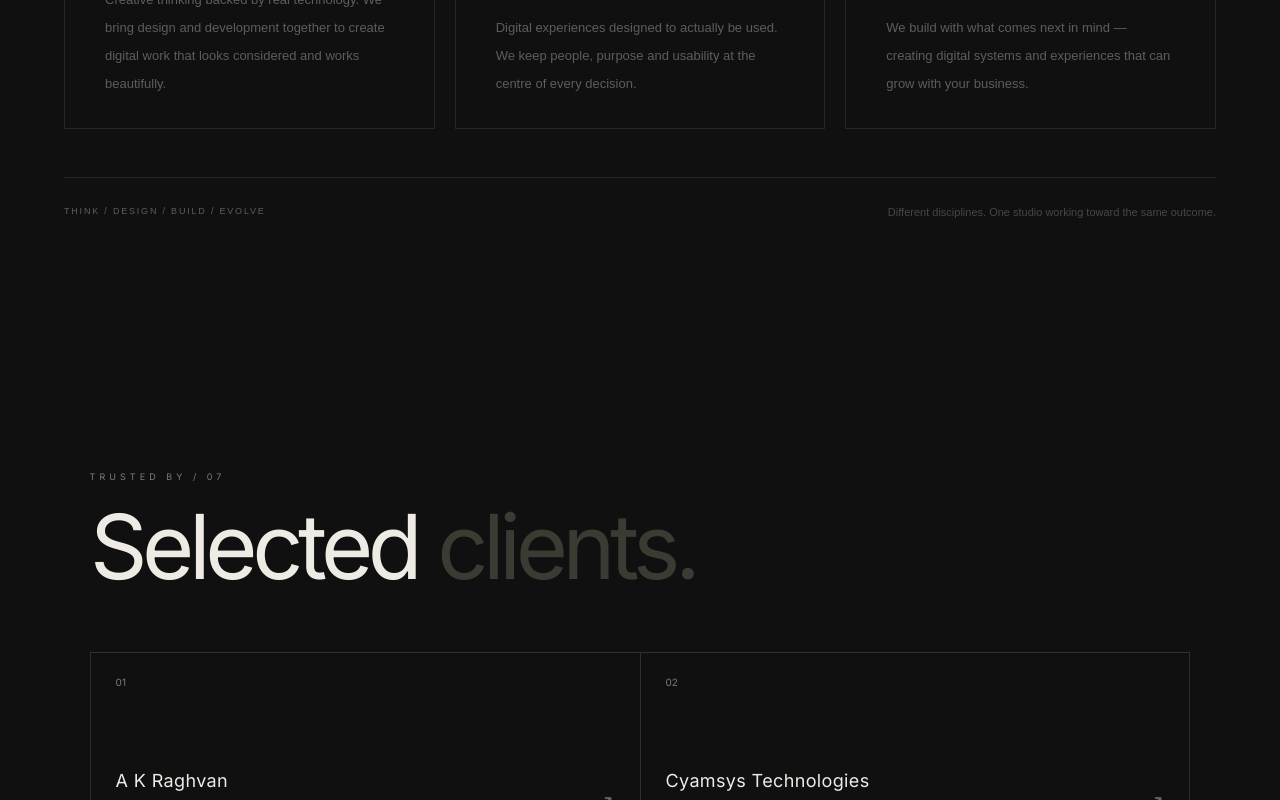
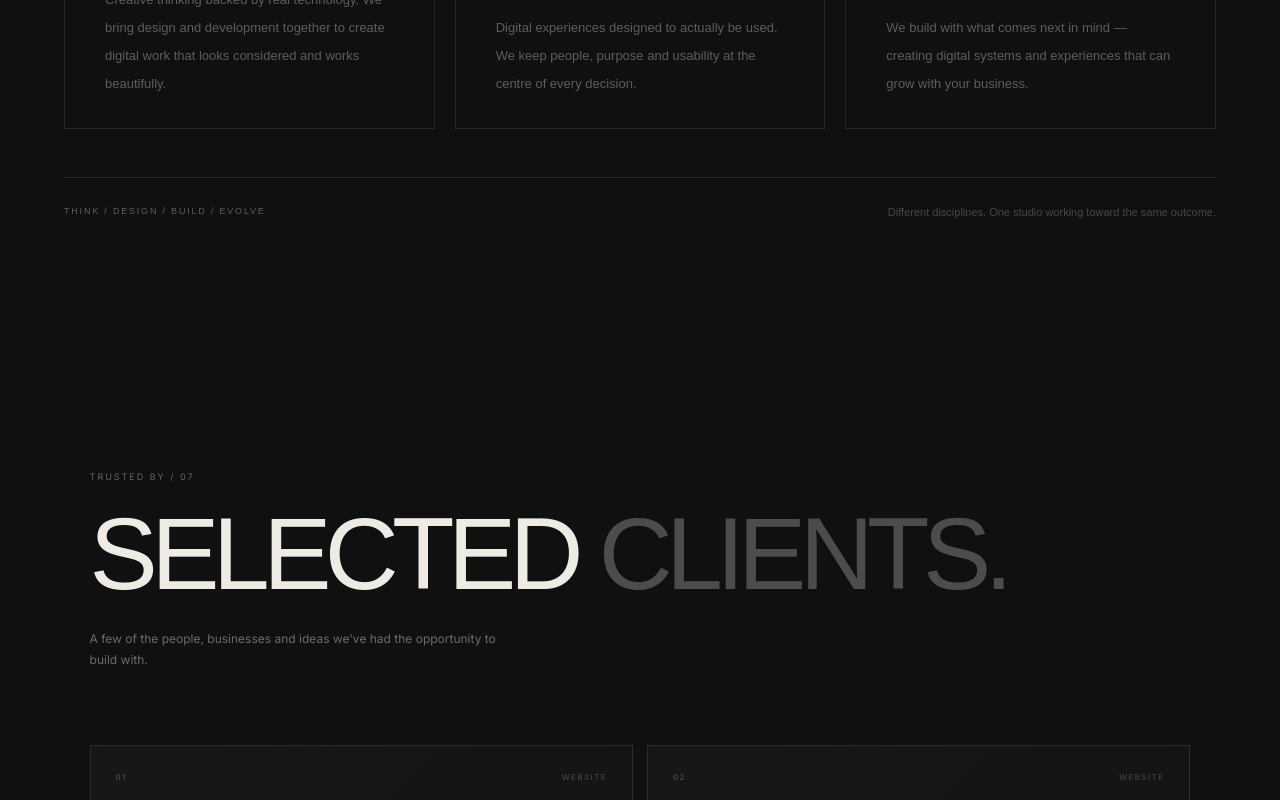
Before and after one commit to PathakAnshika/Aurexalabs, a Next.js app: page / in a window 1280 px wide. Shown: the part 11200-12000 px from the top of the page. Built offline with nearby package versions, Linux system fonts and the light colour scheme.

Commit message:
Update website

```diff
--- a/src/components/Clients.jsx
+++ b/src/components/Clients.jsx
@@ -1,148 +1,161 @@
 "use client";
 
-import { motion, useInView } from "framer-motion";
-import { useRef } from "react";
+import { motion } from "framer-motion";
 import Link from "next/link";
 
 const clients = [
   {
     number: "01",
-    name: "A K Raghvan",
-    type: "Website",
+    name: "A K RAGHVAN",
+    project: "SHRI CHANDRESHWAR DHAM",
+    type: "WEBSITE",
+    line1: "Our story, brought beautifully online.",
+    line2: "A presence that truly feels like us.",
     slug: "shri-chandreshwar-dham-mandir",
   },
   {
     number: "02",
-    name: "Cyamsys Technologies",
-    type: "Website",
+    name: "CYAMSYS TECHNOLOGIES",
+    project: "DIGITAL PRESENCE",
+    type: "WEBSITE",
+    line1: "Clear, modern and thoughtfully built.",
+    line2: "Exactly the direction we needed.",
     slug: "cyamsys-technologies",
   },
   {
     number: "03",
-    name: "Nikita Singh",
-    type: "Designing Template",
+    name: "NIKITA SINGH",
+    project: "VISUAL DIRECTION",
+    type: "DESIGN",
+    line1: "The idea was always there.",
+    line2: "The design finally gave it a voice.",
     slug: "nikita-singh",
   },
   {
     number: "04",
-    name: "Arjun Bansal",
-    type: "Application (Document Scanning & Data Management)",
+    name: "ARJUN BANSAL",
+    project: "DOCUMENT SCANNING & DATA MANAGEMENT",
+    type: "APPLICATION",
+    line1: "A complex workflow, made simple.",
+    line2: "Clearer, faster and easier to manage.",
     slug: "md-shamim-durani",
   },
 ];
 
 export default function Clients() {
-  const sectionRef = useRef(null);
-
-  const isInView = useInView(sectionRef, {
-    once: true,
-    amount: 0.2,
-  });
-
   return (
-    <section
-      ref={sectionRef}
-      className="clients-section"
-      id="clients"
-    >
-
+    <section className="clients-section" id="clients">
       {/* HEADER */}
-
       <div className="clients-header">
-
         <motion.span
-    initial={{
-      opacity: 0,
-      y: 20,
-    }}
-    whileInView={{
-      opacity: 1,
-      y: 0,
-    }}
-    viewport={{
-      once: false,
-      amount: 0.5,
-    }}
-    transition={{
-      duration: 0.7,
-      ease: [0.22, 1, 0.36, 1],
-    }}
+          className="clients-eyebrow"
+          initial={{ opacity: 0, y: 15 }}
+          whileInView={{ opacity: 1, y: 0 }}
+          viewport={{ once: true }}
+          transition={{ duration: 0.6 }}
         >
           TRUSTED BY / 07
         </motion.span>
 
-
-  <h2>
-
-    <motion.span
-      className="clients-heading-reveal"
-      initial={{
-        y: 55,
-        filter: "blur(8px)",
-      }}
-      whileInView={{
-        y: 0,
-        filter: "blur(0px)",
-      }}
-      viewport={{
-        once: false,
-        amount: 0.5,
-      }}
+        <motion.h2
+          initial={{ opacity: 0, y: 30 }}
+          whileInView={{ opacity: 1, y: 0 }}
+          viewport={{ once: true }}
           transition={{
-        duration: 0.9,
+            duration: 0.8,
             ease: [0.22, 1, 0.36, 1],
           }}
         >
           Selected <em>clients.</em>
-    </motion.span>
+        </motion.h2>
 
-  </h2>
-
+        <motion.p
+          className="clients-intro"
+          initial={{ opacity: 0 }}
+          whileInView={{ opacity: 1 }}
+          viewport={{ once: true }}
+          transition={{ duration: 0.7, delay: 0.15 }}
+        >
+          A few of the people, businesses and ideas we&apos;ve had
+          the opportunity to build with.
+        </motion.p>
       </div>
 
-
-
-      {/* CLIENTS */}
-
+      {/* CLIENT CARDS */}
       <div className="clients-grid">
         {clients.map((client, index) => (
           <motion.div
+            key={client.number}
             className="client-card"
-            key={client.number}
-            initial={{
-              opacity: 0,
-              y: 30,
-            }}
-            animate={{
-              opacity: isInView ? 1 : 0,
-              y: isInView ? 0 : 30,
-            }}
+            initial={{ opacity: 0, y: 35 }}
+            whileInView={{ opacity: 1, y: 0 }}
+            viewport={{ once: true, amount: 0.2 }}
             transition={{
-              duration: 0.75,
-              delay: 0.25 + index * 0.12,
+              duration: 0.7,
+              delay: index * 0.08,
               ease: [0.22, 1, 0.36, 1],
             }}
           >
-            <span className="client-number">
-              {client.number}
+            {/* TOP */}
+            <div className="client-card-top">
+              <span>{client.number}</span>
+
+              <span className="client-card-type">
+                {client.type}
+              </span>
+            </div>
+
+            {/* MAIN */}
+            <div className="client-card-main">
+              <span className="client-card-project">
+                {client.project}
               </span>
 
-            <div className="client-card-main">
               <h3>{client.name}</h3>
 
-              <p>{client.type}</p>
+              {/* CLIENT WORDS */}
+              <div className="client-words">
+                <span className="client-quote-mark">“</span>
+
+                <p>
+                  {client.line1}
+                  <br />
+                  {client.line2}
+                </p>
+
+                <small>CLIENT PERSPECTIVE</small>
               </div>
+            </div>
+
+            {/* BOTTOM */}
+            <div className="client-card-bottom">
+              <span className="client-card-label">
+                PROJECT / {client.number}
+              </span>
 
               <Link
                 href={`/clients/${client.slug}`}
-              className="client-arrow"
+                className="client-card-arrow"
                 aria-label={`View ${client.name} project`}
               >
                 ↗
               </Link>
+            </div>
           </motion.div>
         ))}
       </div>
+
+      {/* FOOTER LINE */}
+      <motion.div
+        className="clients-footer-line"
+        initial={{ opacity: 0 }}
+        whileInView={{ opacity: 1 }}
+        viewport={{ once: true }}
+        transition={{ duration: 0.7 }}
+      >
+        <span>PEOPLE / PROJECTS / PARTNERSHIPS</span>
+        <span>04 SELECTED</span>
+      </motion.div>
     </section>
   );
 }
--- a/src/components/Navbar.jsx
+++ b/src/components/Navbar.jsx
@@ -168,15 +168,26 @@ export default function Navbar() {
       <div className="flex items-center justify-between md:hidden">
 
         {/* LOGO */}
-        <Link
-          href="/"
-          onClick={closeMenu}
-          className="group flex items-center gap-3 text-[9px] tracking-[0.22em] text-[#eeeae4]"
-        >
-          <span className="h-1.5 w-1.5 rounded-full bg-[#c7ff00]" />
+       <Link
+  href="/"
+  className="flex items-center gap-1.5"
+>
+  <img
+    src="/image/logo.png"
+    alt="Aurexa Labs"
+    className="h-5 w-auto object-contain sm:h-6"
+  />
 
-          AUREXA LABS
-        </Link>
+  <div className="flex flex-col leading-none">
+    <span className="text-[9px] font-medium tracking-[0.1em] text-[#eeeae4]">
+      AUREXA
+    </span>
+
+    <span className="mt-[2px] text-[4.5px] tracking-[0.24em] text-[#eeeae4]/45">
+      LABS
+    </span>
+  </div>
+</Link>
 
         {/* HAMBURGER / CLOSE BUTTON */}
         <button
```
Also changed, not shown: src/app/globals.css. Lines whose indentation alone changed are shown as unchanged.
